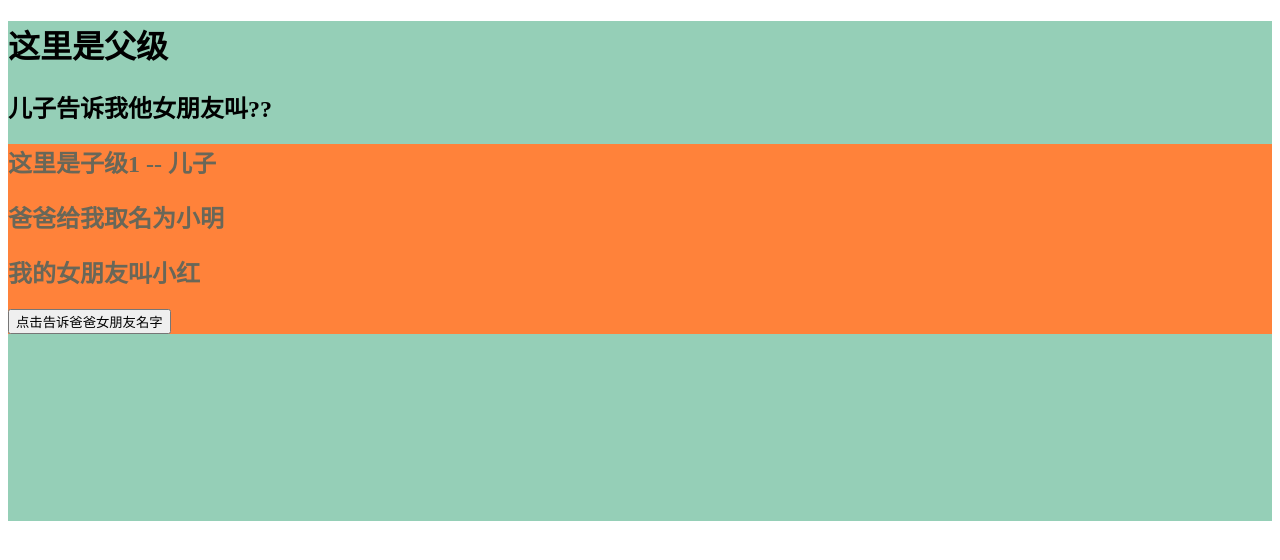
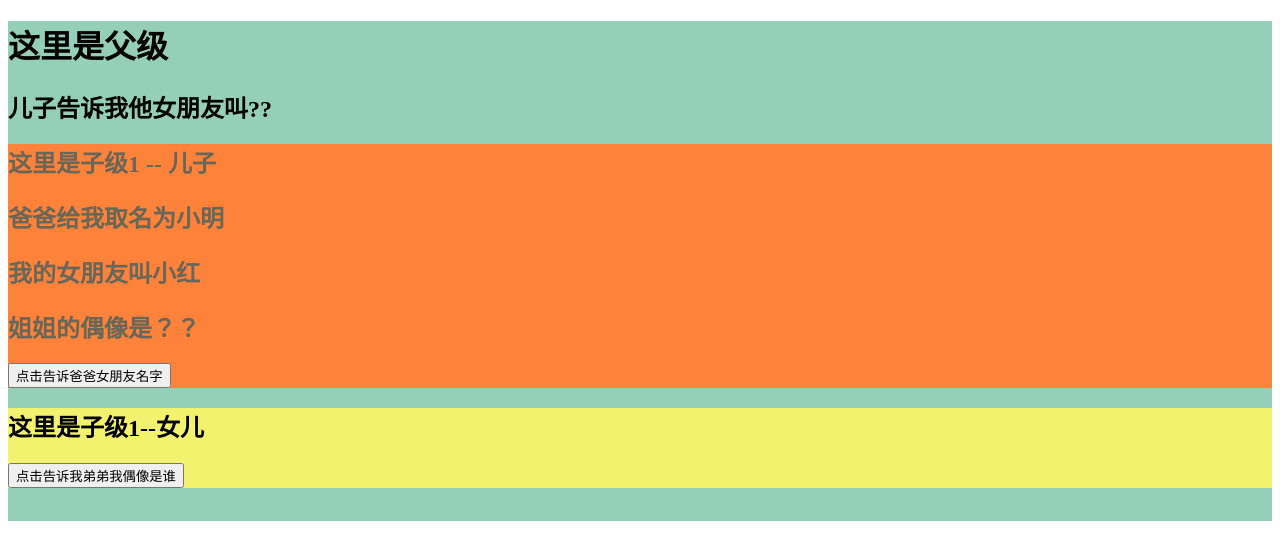
Before and after one commit to Moyo203/components-test, a Vue app: page / in a window 1280 px wide. Shown: the top 560 px of the page. Built offline with nearby package versions, Linux system fonts and the light colour scheme; the HTML template or start-up script is replaced by a standard one.

Commit message:
完成同级的数据传递

```diff
--- a/src/components/father.vue
+++ b/src/components/father.vue
@@ -5,6 +5,7 @@
       <!-- 3、动态绑定，这里的myname是和子级的命名一致 -->
       <!-- 重点@getname='dname'事件监听 -->
       <son :myname='sonname' @getname='dname'></son>
+      <sister></sister>
 
   </div>
 </template>
@@ -12,6 +13,7 @@
 <script>
 // 1、这里先引进子级
 import son from '@/components/son.vue'
+import sister from '@/components/sister.vue'
 export default {
   data () {
     return {
@@ -21,7 +23,8 @@ export default {
   },
   // 2、注意要注册
   components: {
-    son
+    son,
+    sister
   },
   methods: {
     dname (data) {
--- /dev/null
+++ b/src/components/sister.vue
@@ -0,0 +1,29 @@
+<template>
+  <div class="sister">
+      <h2>这里是子级1--女儿</h2>
+      <button @click="callname">点击告诉我弟弟我偶像是谁</button>
+  </div>
+</template>
+
+<script>
+// 导入总线
+import eventbus from '@/utils/myeventbus.js'
+export default {
+  data () {
+    return {
+      ouname: '胡歌'
+    }
+  },
+  methods: {
+    callname () {
+      eventbus.$emit('getname', this.ouname)
+    }
+  }
+}
+</script>
+
+<style>
+.sister{
+    background-color: #f2f26f;
+}
+</style>
--- a/src/components/son.vue
+++ b/src/components/son.vue
@@ -3,6 +3,7 @@
       <h2>这里是子级1 -- 儿子</h2>
       <h2>爸爸给我取名为{{myname}}</h2>
       <h2>我的女朋友叫{{mygfname}}</h2>
+      <h2>姐姐的偶像是{{ouname}}</h2>
       <!-- 点击触发事件 -->
       <button @click="tellname">点击告诉爸爸女朋友名字</button>
 
@@ -10,13 +11,15 @@
 </template>
 // 二、子级传递数据给父级
 <script>
-
+// 导入总线
+import eventbus from '@/utils/myeventbus.js'
 export default {
 // 接收数据
   props: ['myname'],
   data () {
     return {
-      mygfname: '小红'
+      mygfname: '小红',
+      ouname: '？？'
     }
   },
   // 定义事件
@@ -25,6 +28,12 @@ export default {
       // 发射事件，并传递参数
       this.$emit('getname', this.mygfname)
     }
+  },
+  // 监听事件
+  mounted () {
+    eventbus.$on('getname', data => {
+      this.ouname = data
+    })
   }
 }
 </script>
--- /dev/null
+++ b/src/utils/myeventbus.js
@@ -0,0 +1,3 @@
+// 这里代表总线
+import Vue from 'vue'
+export default new Vue()
```
